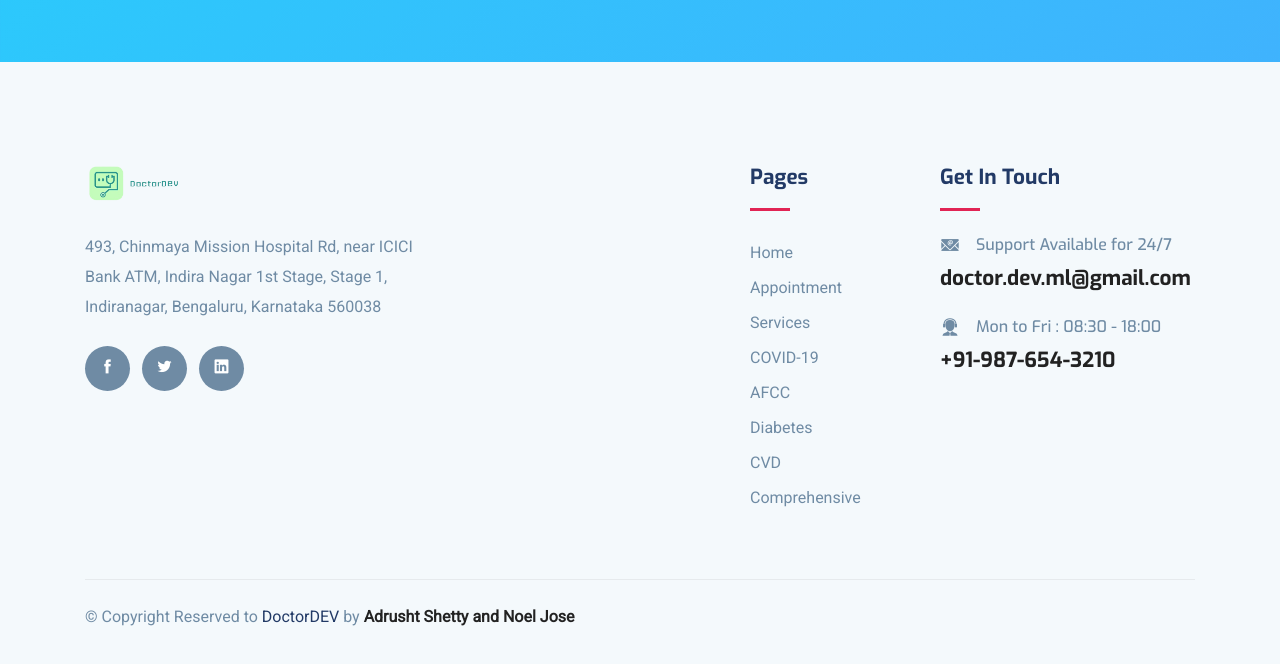
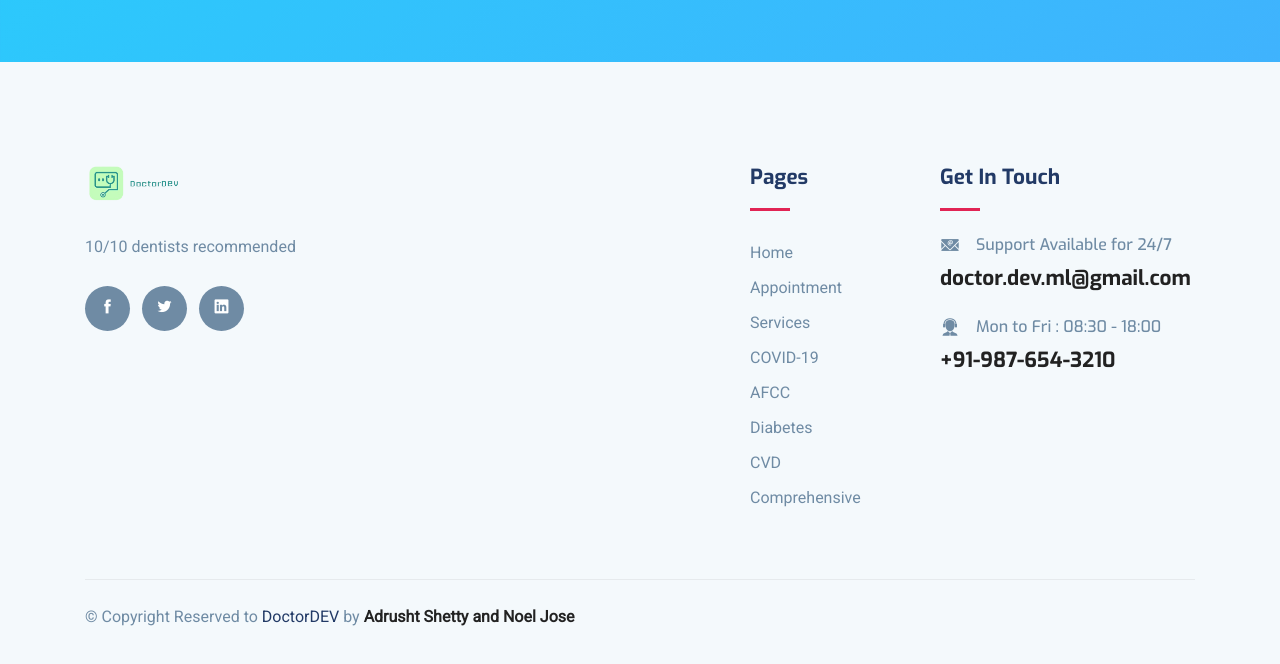
Before and after one commit to NJWasTaken/amcus, a Flask app: page / in a window 1280 px wide; the page is wider, and only the part inside the window is pictured. Shown: the part 3821-4485 px from the top of that part. Run offline with Flask 2, Linux system fonts and the light colour scheme; parts of the project's set-up code (start-up, migrations or seed data) failed here and were passed over; some libraries are stand-ins or nearby versions.

Commit message:
10/10 dentists recommended

```diff
--- a/templates/AFCC_Confirm.html
+++ b/templates/AFCC_Confirm.html
@@ -137,7 +137,7 @@ function showPosition(position) {
 					<div class="logo mb-4">
 						<img src="static/images/logo.png" alt="" class="img-fluid" style= 'width="414";height="120"'>
 					</div>
-					<p>493, Chinmaya Mission Hospital Rd, near ICICI Bank ATM, Indira Nagar 1st Stage, Stage 1, Indiranagar, Bengaluru, Karnataka 560038</p>
+					<p>10/10 dentists recommend</p>
 
 					<ul class="list-inline footer-socials mt-4">
 						<li class="list-inline-item"><a href="https://www.facebook.com/"><i class="icofont-facebook"></i></a></li>
--- a/templates/AlergyColdCovid.html
+++ b/templates/AlergyColdCovid.html
@@ -676,7 +676,7 @@ function showPosition(position) {
 					<div class="logo mb-4">
 						<img src="static/images/logo.png" alt="" class="img-fluid" style= 'width="414";height="120"'>
 					</div>
-					<p>493, Chinmaya Mission Hospital Rd, near ICICI Bank ATM, Indira Nagar 1st Stage, Stage 1, Indiranagar, Bengaluru, Karnataka 560038</p>
+					<p>10/10 dentists recommend</p>
 
 					<ul class="list-inline footer-socials mt-4">
 						<li class="list-inline-item"><a href="https://www.facebook.com/"><i class="icofont-facebook"></i></a></li>
--- a/templates/Appointment_CONFIRM.html
+++ b/templates/Appointment_CONFIRM.html
@@ -134,7 +134,7 @@ function showPosition(position) {
 					<div class="logo mb-4">
 						<img src="static/images/logo.png" alt="" class="img-fluid" style= 'width="414";height="120"'>
 					</div>
-					<p>493, Chinmaya Mission Hospital Rd, near ICICI Bank ATM, Indira Nagar 1st Stage, Stage 1, Indiranagar, Bengaluru, Karnataka 560038</p>
+					<p>10/10 dentists recommended</p>
 
 					<ul class="list-inline footer-socials mt-4">
 						<li class="list-inline-item"><a href="https://www.facebook.com/"><i class="icofont-facebook"></i></a></li>
--- a/templates/COVID19.html
+++ b/templates/COVID19.html
@@ -688,7 +688,7 @@ function showPosition(position) {
 					<div class="logo mb-4">
 						<img src="static/images/logo.png" alt="" class="img-fluid" style= 'width="414";height="120"'>
 					</div>
-					<p>493, Chinmaya Mission Hospital Rd, near ICICI Bank ATM, Indira Nagar 1st Stage, Stage 1, Indiranagar, Bengaluru, Karnataka 560038</p>
+					<p>10/10 dentists recommended</p>
 
 					<ul class="list-inline footer-socials mt-4">
 						<li class="list-inline-item"><a href="https://www.facebook.com/"><i class="icofont-facebook"></i></a></li>
--- a/templates/COVID_Confirm.html
+++ b/templates/COVID_Confirm.html
@@ -136,7 +136,7 @@ function showPosition(position) {
 					<div class="logo mb-4">
 						<img src="static/images/logo.png" alt="" class="img-fluid" style= 'width="414";height="120"'>
 					</div>
-					<p>493, Chinmaya Mission Hospital Rd, near ICICI Bank ATM, Indira Nagar 1st Stage, Stage 1, Indiranagar, Bengaluru, Karnataka 560038</p>
+					<p>10/10 dentists recommended</p>
 
 					<ul class="list-inline footer-socials mt-4">
 						<li class="list-inline-item"><a href="https://www.facebook.com/"><i class="icofont-facebook"></i></a></li>
--- a/templates/CVD.html
+++ b/templates/CVD.html
@@ -747,7 +747,7 @@ function showPosition(position) {
 					<div class="logo mb-4">
 						<img src="static/images/logo.png" alt="" class="img-fluid" style= 'width="414";height="120"'>
 					</div>
-					<p>493, Chinmaya Mission Hospital Rd, near ICICI Bank ATM, Indira Nagar 1st Stage, Stage 1, Indiranagar, Bengaluru, Karnataka 560038</p>
+					<p>10/10 dentists recommended</p>
 
 					<ul class="list-inline footer-socials mt-4">
 						<li class="list-inline-item"><a href="https://www.facebook.com/"><i class="icofont-facebook"></i></a></li>
--- a/templates/CVD_Confirm.html
+++ b/templates/CVD_Confirm.html
@@ -136,7 +136,7 @@ function showPosition(position) {
 					<div class="logo mb-4">
 						<img src="static/images/logo.png" alt="" class="img-fluid" style= 'width="414";height="120"'>
 					</div>
-					<p>493, Chinmaya Mission Hospital Rd, near ICICI Bank ATM, Indira Nagar 1st Stage, Stage 1, Indiranagar, Bengaluru, Karnataka 560038</p>
+					<p>10/10 dentists recommended</p>
 
 					<ul class="list-inline footer-socials mt-4">
 						<li class="list-inline-item"><a href="https://www.facebook.com/"><i class="icofont-facebook"></i></a></li>
--- a/templates/Comp_CONFIRM.html
+++ b/templates/Comp_CONFIRM.html
@@ -136,7 +136,7 @@ function showPosition(position) {
 					<div class="logo mb-4">
 						<img src="static/images/logo.png" alt="" class="img-fluid" style= 'width="414";height="120"'>
 					</div>
-					<p>493, Chinmaya Mission Hospital Rd, near ICICI Bank ATM, Indira Nagar 1st Stage, Stage 1, Indiranagar, Bengaluru, Karnataka 560038</p>
+					<p>10/10 dentists recommended</p>
 
 					<ul class="list-inline footer-socials mt-4">
 						<li class="list-inline-item"><a href="https://www.facebook.com/"><i class="icofont-facebook"></i></a></li>
--- a/templates/Comprehensive.html
+++ b/templates/Comprehensive.html
@@ -1984,7 +1984,7 @@ function showPosition(position) {
 					<div class="logo mb-4">
 						<img src="static/images/logo.png" alt="" class="img-fluid" style= 'width="414";height="120"'>
 					</div>
-					<p>493, Chinmaya Mission Hospital Rd, near ICICI Bank ATM, Indira Nagar 1st Stage, Stage 1, Indiranagar, Bengaluru, Karnataka 560038</p>
+					<p>10/10 dentists recommended</p>
 
 					<ul class="list-inline footer-socials mt-4">
 						<li class="list-inline-item"><a href="https://www.facebook.com/"><i class="icofont-facebook"></i></a></li>
--- a/templates/DIABETES_Confirm.html
+++ b/templates/DIABETES_Confirm.html
@@ -136,7 +136,7 @@ function showPosition(position) {
 					<div class="logo mb-4">
 						<img src="static/images/logo.png" alt="" class="img-fluid" style= 'width="414";height="120"'>
 					</div>
-					<p>493, Chinmaya Mission Hospital Rd, near ICICI Bank ATM, Indira Nagar 1st Stage, Stage 1, Indiranagar, Bengaluru, Karnataka 560038</p>
+					<p>10/10 dentists recommended</p>
 
 					<ul class="list-inline footer-socials mt-4">
 						<li class="list-inline-item"><a href="https://www.facebook.com/"><i class="icofont-facebook"></i></a></li>
--- a/templates/Diabetes.html
+++ b/templates/Diabetes.html
@@ -667,7 +667,7 @@ function showPosition(position) {
 					<div class="logo mb-4">
 						<img src="static/images/logo.png" alt="" class="img-fluid" style= 'width="414";height="120"'>
 					</div>
-					<p>493, Chinmaya Mission Hospital Rd, near ICICI Bank ATM, Indira Nagar 1st Stage, Stage 1, Indiranagar, Bengaluru, Karnataka 560038</p>
+					<p>10/10 dentists recommended</p>
 
 					<ul class="list-inline footer-socials mt-4">
 						<li class="list-inline-item"><a href="https://www.facebook.com/"><i class="icofont-facebook"></i></a></li>
--- a/templates/appoinment.html
+++ b/templates/appoinment.html
@@ -208,7 +208,7 @@
 					<div class="logo mb-4">
 						<img src="static/images/logo.png" alt="" class="img-fluid" style= 'width="414";height="120"'>
 					</div>
-					<p>493, Chinmaya Mission Hospital Rd, near ICICI Bank ATM, Indira Nagar 1st Stage, Stage 1, Indiranagar, Bengaluru, Karnataka 560038</p>
+					<p>10/10 dentists recommended</p>
 
 					<ul class="list-inline footer-socials mt-4">
 						<li class="list-inline-item"><a href="https://www.facebook.com/"><i class="icofont-facebook"></i></a></li>
--- a/templates/index.html
+++ b/templates/index.html
@@ -355,7 +355,7 @@ function showPosition(position) {
 					<div class="logo mb-4">
 						<img src="static/images/logo.png" alt="" class="img-fluid" style= 'width="414";height="120"'>
 					</div>
-					<p>493, Chinmaya Mission Hospital Rd, near ICICI Bank ATM, Indira Nagar 1st Stage, Stage 1, Indiranagar, Bengaluru, Karnataka 560038</p>
+					<p>10/10 dentists recommended</p>
 
 					<ul class="list-inline footer-socials mt-4">
 						<li class="list-inline-item"><a href="https://www.facebook.com/"><i class="icofont-facebook"></i></a></li>
--- a/templates/services.html
+++ b/templates/services.html
@@ -222,7 +222,7 @@ function showPosition(position) {
 					<div class="logo mb-4">
 						<img src="static/images/logo.png" alt="" class="img-fluid" style= 'width="414";height="120"'>
 					</div>
-					<p>493, Chinmaya Mission Hospital Rd, near ICICI Bank ATM, Indira Nagar 1st Stage, Stage 1, Indiranagar, Bengaluru, Karnataka 560038</p>
+					<p>10/10 dentists recommended</p>
 
 					<ul class="list-inline footer-socials mt-4">
 						<li class="list-inline-item"><a href="https://www.facebook.com/"><i class="icofont-facebook"></i></a></li>
```
